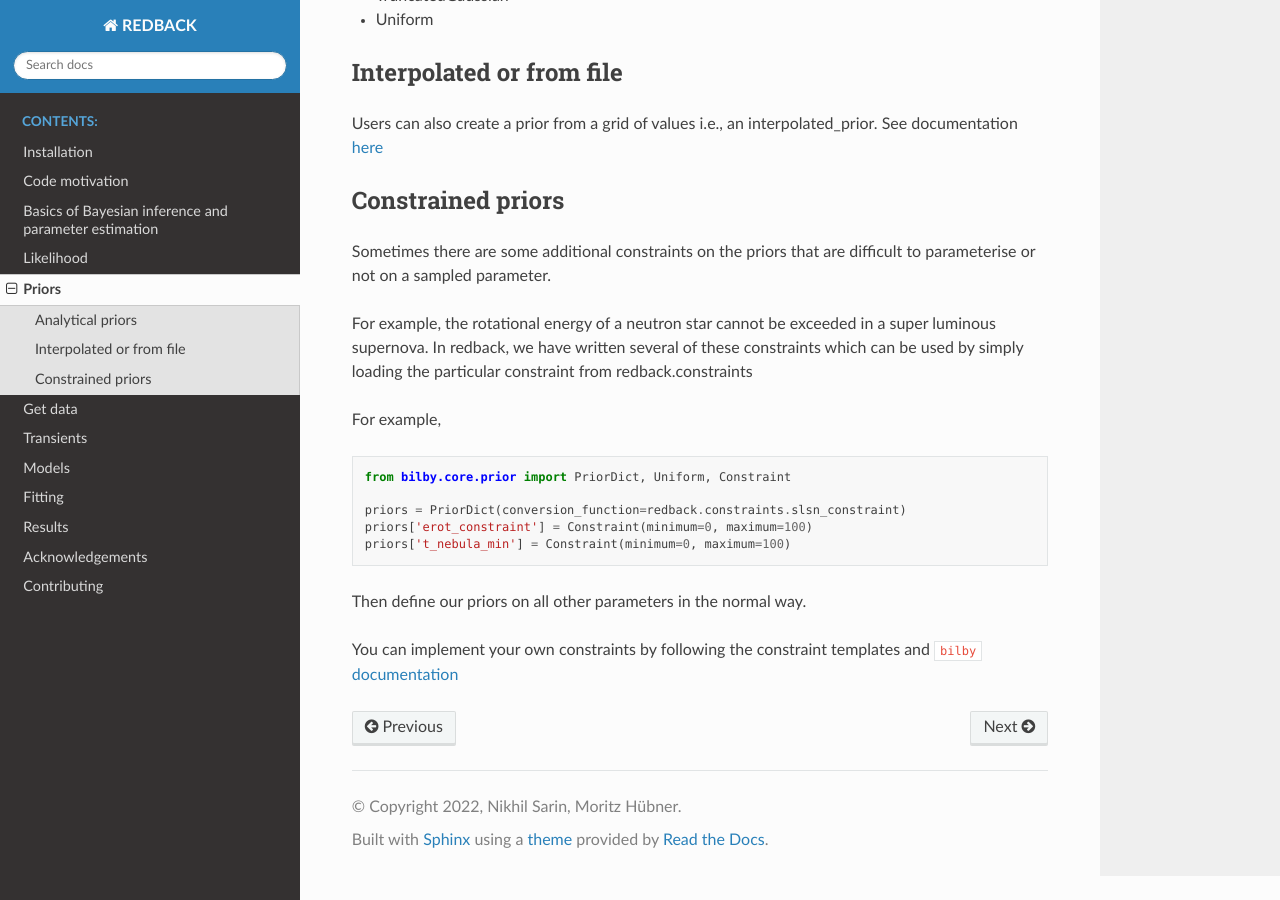
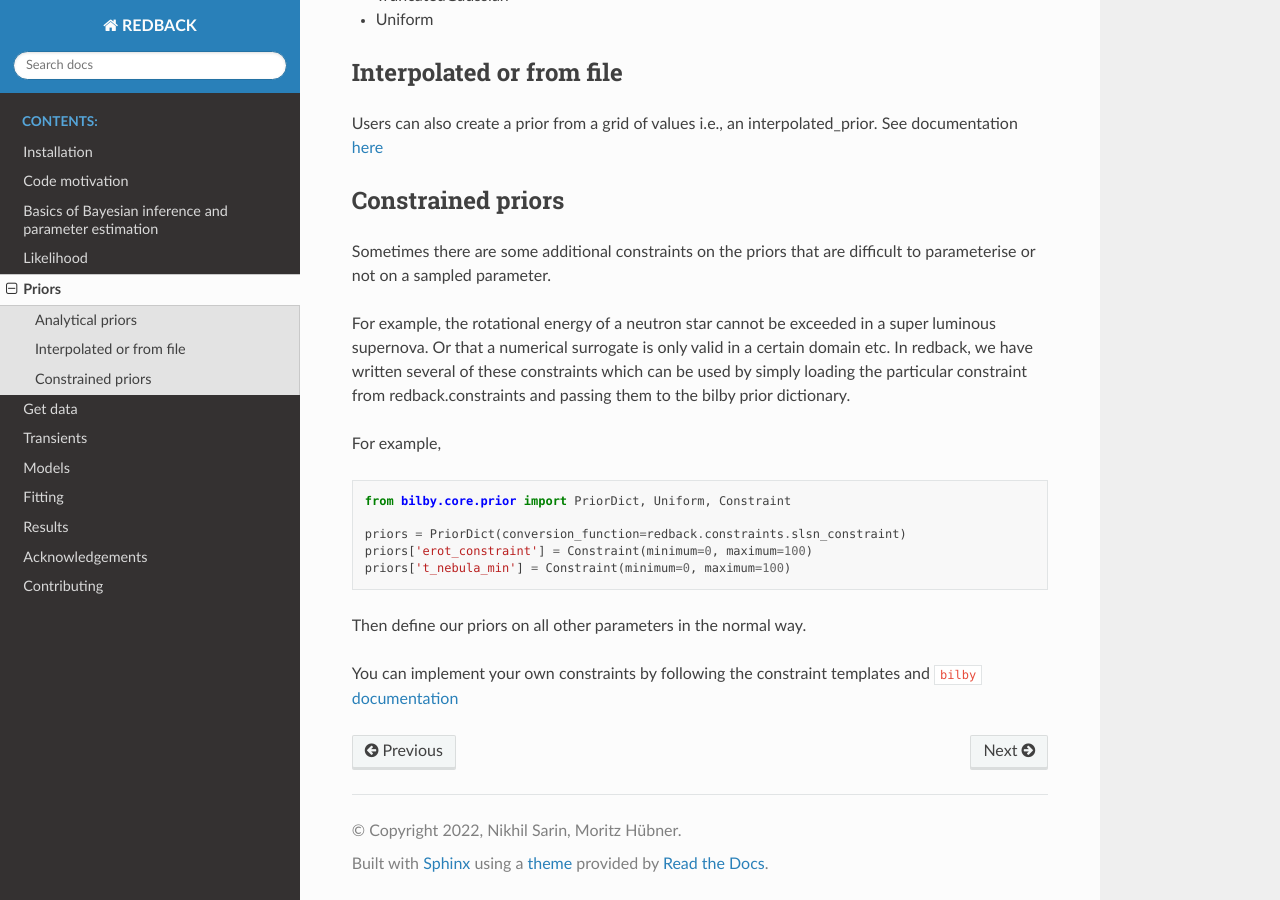
Before and after one commit to nikhil-sarin/redback, a Sphinx documentation site: the page built from docs/priors.txt, in a window 1280 px wide and 900 px high, scrolled down 785 px. Built offline with Sphinx 7.4.7 and the Read the Docs theme 2.0.0, drawn with Linux system fonts in a browser that asks for light colours; pages that are not in the unit, such as notebooks, are missing from menus.

Commit message:
Added a sentence

```diff
--- a/docs/priors.txt
+++ b/docs/priors.txt
@@ -42,8 +42,8 @@ Constrained priors
 
 Sometimes there are some additional constraints on the priors that are difficult to parameterise or not on a sampled parameter.
 
-For example, the rotational energy of a neutron star cannot be exceeded in a super luminous supernova.
-In redback, we have written several of these constraints which can be used by simply loading the particular constraint from redback.constraints
+For example, the rotational energy of a neutron star cannot be exceeded in a super luminous supernova. Or that a numerical surrogate is only valid in a certain domain etc.
+In redback, we have written several of these constraints which can be used by simply loading the particular constraint from redback.constraints and passing them to the bilby prior dictionary.
 
 For example,
 
```
